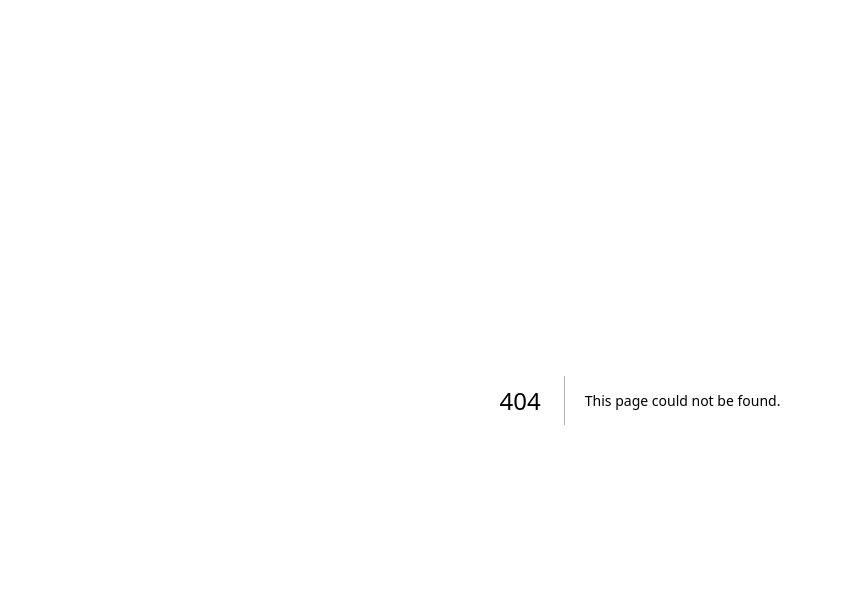
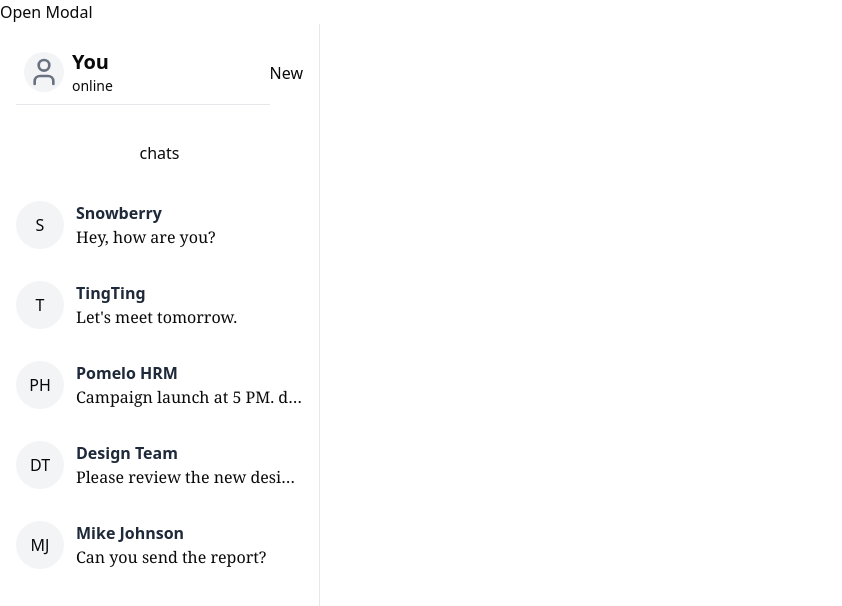
Before and after one commit to Arrjoon/ChatAapplication, a Next.js app in the folder frontend/: page /design in a window 1280 px wide. Before the commit this address had no page. Shown: the top 606 px of the page, without its empty margins (0-842 px from the left). Built offline with nearby package versions, Linux system fonts and the light colour scheme.

Commit message:
feat:desing of sidebar of group

```diff
--- /dev/null
+++ b/frontend/src/app/(dashboard)/design/page.tsx
@@ -0,0 +1,24 @@
+
+"use client"
+import { ChatSidebar } from '@/modules/auth/chat-room/chat-room-list-view';
+import { ChatGroupModal } from '@/modules/auth/chat-room/room-create-model-view'
+import React, { useState } from 'react'
+
+const Design = () => {
+const [open, setOpen] = useState(false);
+  return (
+    <>
+      <button onClick={() => setOpen(true)}>Open Modal</button>
+
+      <ChatGroupModal
+        open={open}
+        onClose={() => setOpen(false)}
+        addPeople={false}
+      />
+
+      <ChatSidebar />
+    </>
+  );
+}
+
+export default Design
--- a/frontend/src/lib/end-points.ts
+++ b/frontend/src/lib/end-points.ts
@@ -1,7 +1,7 @@
 // AUTH ROUTES
 export const LOGIN = "auth/login/";
-export const VERIFY_TOKEN = "auth/login/verify/";
-export const REFRESH_TOKEN = "auth/login/refresh/";
+export const VERIFY_TOKEN = "auth/token/verify/";
+export const REFRESH_TOKEN = "auth/token/refresh/";
 export const LOGOUT = "auth/logout/";
 export const RESET_PASSWORD = "auth/reset-password/";
 export const FORGET_PASSWORD = "auth/forgot-password/";
--- /dev/null
+++ b/frontend/src/modules/auth/chat-room/chat-room-list-view.tsx
@@ -0,0 +1,65 @@
+"use client";
+
+import { User } from "lucide-react";
+
+export const ChatSidebar = () => {
+
+    const getInitials = (name:string) => {
+      return name
+        .split(" ")
+        .map((part) => part.charAt(0))
+        .join("")
+        .toUpperCase()
+        .slice(0, 2);
+    }
+  // Static chat rooms
+  const chatRooms = [
+    { id: 1, name: "Snowberry", lastMessage: "Hey, how are you?", avatar: "" },
+    { id: 2, name: "TingTing", lastMessage: "Let's meet tomorrow.", avatar: "" },
+    { id: 3, name: "Pomelo HRM", lastMessage: "Campaign launch at 5 PM. dfgfdjgkldfgj dgj dfgjkldfg jdflg jdflgj dflgjdfklgjdfklg dflgjdfklgj dfklgjdf gdfg jf", avatar: "" },
+    { id: 4, name: "Design Team", lastMessage: "Please review the new designs.", avatar: "" },
+    { id: 5, name: "Mike Johnson", lastMessage: "Can you send the report?", avatar: "" },
+  ];
+
+
+  return (
+    <div className="w-80 bg-white border-r border-gray-200 h-screen flex flex-col" >
+        {/* your info  */}
+            <div className="flex items-center justify-between p-4 border-gray-200">
+                <div className="flex-1 p-2 border-b border-gray-200 flex items-center gap-2">
+                    <div className="bg-gray-100 rounded-full w-10 h-10 flex items-center justify-center">
+                        <User className="h-30 w-8 text-gray-500" />
+                    </div>
+                    <div className="flex-col items-center text-xl">
+                        <div className="font-bold">You</div>
+                        <div className="text-sm">online</div>
+                    </div>
+                </div>
+                <div >
+                    New
+                </div>
+            </div>
+            <div>
+                <div className="flex items-center justify-center h-16"> chats </div>
+                <div className="flex-col overflow-y-auto h-[calc(100vh-120px)]">
+                    {chatRooms.map((room) => (
+                    <div key={room.id} className="flex items-center p-4 hover:bg-gray-50 cursor-pointer">
+                        {room.avatar ? (
+                        <img src={room.avatar} alt={room.name} className="avatar" />
+                        ) : (
+                        <div className="bg-gray-100 rounded-full w-12 h-12 flex items-center justify-center">
+                            {getInitials(room.name)}
+                        </div>
+                        )}
+                        <div className="flex-1 ml-3 overflow-hidden">
+                            <div className="font-semibold text-gray-800 truncate">{room.name}</div>
+                            <div className="font-serif truncate">{room.lastMessage}</div>
+                        </div>
+                    </div>
+                    ))}
+                </div>
+            </div>
+        </div>
+
+  );
+};
--- a/frontend/src/modules/auth/chat-room/chat-room-view.tsx
+++ b/frontend/src/modules/auth/chat-room/chat-room-view.tsx
@@ -1,3 +1,4 @@
+"use client";
 import { useState, useRef } from "react";
 import { X, Loader2, Upload, User, Image as ImageIcon } from "lucide-react";
 
--- /dev/null
+++ b/frontend/src/modules/auth/chat-room/room-create-model-view.tsx
@@ -0,0 +1,94 @@
+"use client";
+
+import { X, Upload, User } from "lucide-react";
+
+export const ChatGroupModal = ({ open, onClose, addPeople }) => {
+  if (!open) return null;
+
+  return (
+    <div className="fixed inset-0 z-50 flex items-center justify-center bg-black/50">
+      <div className="sm:max-w-xl w-full max-h-[90vh] mx-4 flex flex-col bg-white rounded-2xl shadow-xl border border-gray-200">
+
+        {/* Header */}
+        <div className="p-6 border-b border-gray-200 flex items-center justify-between">
+          <h2 className="text-xl font-semibold text-gray-800">
+            {addPeople ? "Add Members to Group" : "Create Chat Group"}
+          </h2>
+          <button className="p-2 rounded-full hover:bg-gray-100">
+            <X className="h-4 w-4 text-gray-500" />
+          </button>
+        </div>
+
+        {/* Body */}
+        <div className="flex-1 flex flex-col gap-6 p-6 overflow-auto">
+
+          {/* Group Name */}
+          {!addPeople && (
+            <div>
+              <label className="font-medium text-gray-700 mb-2 block">Group Name *</label>
+              <input
+                type="text"
+                placeholder="Enter a group name..."
+                className="w-full px-3 py-2 border border-gray-300 rounded-lg focus:outline-none focus:ring-2 focus:ring-blue-400"
+              />
+            </div>
+          )}
+
+          {/* Group Picture */}
+          {!addPeople && (
+            <div>
+              <label className="font-medium text-gray-700 mb-2 block">Group Picture</label>
+              <div className="w-full h-32 flex items-center justify-center border-2 border-dashed rounded-xl cursor-pointer hover:border-blue-400 bg-gray-50">
+                <div className="flex flex-col items-center justify-center text-gray-400">
+                  <Upload className="h-8 w-8 mb-1" />
+                  <span className="text-sm">Upload Image</span>
+                </div>
+              </div>
+            </div>
+          )}
+
+          {/* Member Selection */}
+          <div className="space-y-2">
+            <div className="flex items-center justify-between">
+              <label className="font-medium text-gray-700">
+                {addPeople ? "Select Members to Add" : "Select Members"}
+              </label>
+              <span className="text-sm text-gray-500">2 selected</span>
+            </div>
+            <input
+              type="text"
+              placeholder="Search members..."
+              className="w-full px-3 py-2 border border-gray-300 rounded-lg focus:outline-none focus:ring-2 focus:ring-blue-400"
+            />
+
+            <div className="h-64 overflow-auto border rounded-lg border-gray-200 bg-white mt-2">
+              <div className="p-2 space-y-2">
+                {/* Example static members */}
+                {["John Doe", "Sarah Wilson", "Mike Johnson", "Design Team", "Marketing Group"].map((name, idx) => (
+                  <div key={idx} className="flex items-center space-x-2 p-2 rounded-lg hover:bg-gray-50 cursor-pointer">
+                    <input type="checkbox" className="w-4 h-4" />
+                    <div className="flex items-center space-x-2">
+                      <div className="w-8 h-8 rounded-full bg-blue-100 flex items-center justify-center text-sm font-medium text-blue-600">
+                        {name.split(" ").map(n => n[0]).join("").slice(0, 2).toUpperCase()}
+                      </div>
+                      <p className="text-sm font-medium text-gray-800 truncate">{name}</p>
+                    </div>
+                  </div>
+                ))}
+              </div>
+            </div>
+          </div>
+
+          {/* Footer */}
+          <div className="flex justify-end space-x-2 pt-4">
+            <button className="px-4 py-2 border border-gray-300 rounded-lg hover:bg-gray-100">Cancel</button>
+            <button className="px-4 py-2 rounded-lg bg-blue-600 text-white hover:bg-blue-700">
+              {addPeople ? "Add Members" : "Create Group"}
+            </button>
+          </div>
+
+        </div>
+      </div>
+    </div>
+  );
+};
```
